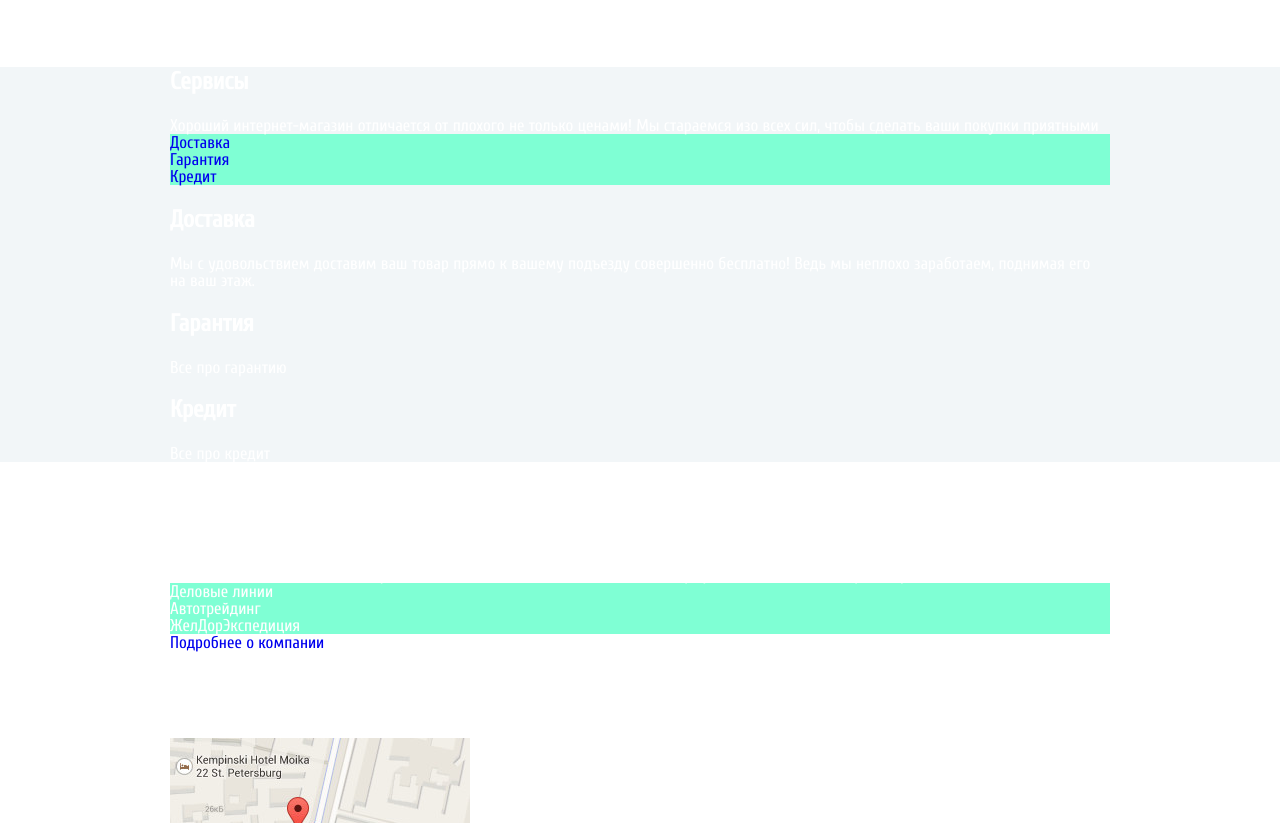
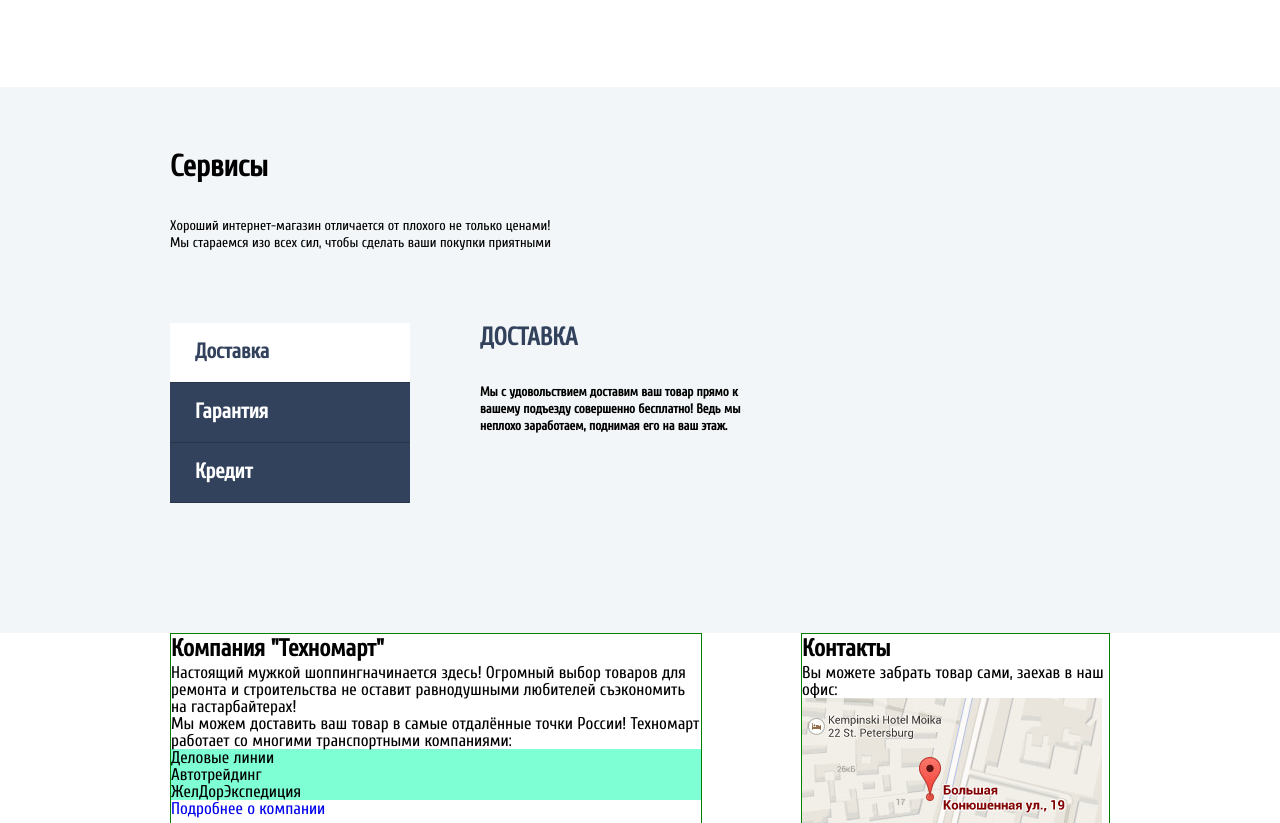
Before and after one commit to DmitryBykin/110698-technomart, a plain HTML site: page index.html in a window 1280 px wide. Shown: the part 1977-2800 px from the top of the page. Drawn offline with Linux system fonts and the light colour scheme; files whose address does not match are found by name.

Commit message:
Изменения

```diff
--- a/css/style.css
+++ b/css/style.css
@@ -42,7 +42,7 @@ ul li {
 }
 figure,
 p,
-h1 {
+h1,h2 {
   margin: 0;
   padding: 0;
 }
@@ -232,8 +232,92 @@ a {
 	margin-right: 0;
 }
 .manufacturers-items {
-	margin-bottom: 70px;
+	margin-bottom: 90px;
 }
 .services {
 	background-color: #f2f6f8;
 }
+.services-title-block {
+  padding-top: 65px;
+  padding-bottom: 5px;
+  //border: 1px solid red;
+}
+.services-title {
+  color: black;
+  font-size: 30px;
+}
+.services-title-description {
+  width: 400px;
+  height: 60px;
+  padding-top: 36px;
+  color: black;
+  font-size: 14px;
+  //border: 1px solid red;
+}
+.services-item-block {
+  width: 940px;
+  //border: 1px solid red;
+}
+.nav-services-block {
+  width: 240px;
+  //border: 1px solid black;
+  float: left;
+}
+.services-description {
+  width: 630px;
+  height: 310px;
+  //border: 1px solid black;
+  float: right;
+}
+.nav-services-block {
+  padding-top: 40px;
+  padding-bottom: 40px;
+}
+.nav-services-item {
+  padding-top: 20px;
+  padding-bottom: 22px;
+  padding-left: 25px;
+  background-color: #32425c;
+  border-bottom: 1px solid #293449;
+  font-size: 21px;
+  font-weight: bold;
+  color: white;
+}
+.item-active {
+  background-color: white;
+  color: #32425c;
+}
+.services-description h2 {
+  font-size: 25px;
+  text-transform: uppercase;
+  color: #32425c;
+}
+.services-description {
+  margin-top: 40px;
+  color: black;
+}
+.services-item-description {
+  padding-top: 30px;
+  width: 270px;
+  height: 100px;
+  font-size: 13px;
+  font-weight: bold;
+}
+.about-company {
+  width: 530px;
+  height: 385px;
+  float: left;
+  border: 1px solid green;
+  color: black;
+}
+.about-company h2,
+.map h2 {
+  color: black;
+}
+.map {
+  width: 307px;
+  height: 385px;
+  float: right;
+  border: 1px solid green;
+  color: black;
+}
--- a/index.html
+++ b/index.html
@@ -303,7 +303,7 @@
       <section class="services-title-block">
 
 		<h2 class="services-title">Сервисы</h2>
-        <p class="services-description">
+        <p class="services-title-description">
           Хороший интернет-магазин отличается от плохого не только ценами!
           Мы стараемся изо всех сил, чтобы сделать ваши покупки приятными
         </p>
@@ -312,19 +312,25 @@
 
       <section class="services-content-block">
 
-        <div class="services-item-block">
+        <div class="services-item-block clearfix">
 
 		  <div class="nav-services-block">
 		    <ul class="nav-services-list">
+              <a href="#">
+                <li class="nav-services-item item-active">
+                  Доставка
+                </li>
+              </a>
+              <a href="#">
                 <li class="nav-services-item">
-						<a href="#">Доставка</a>
+                  Гарантия
                 </li>
+              </a>
+		      <a href="#">
                 <li class="nav-services-item">
-							<a href="#">Гарантия</a>
+                  Кредит
                 </li>
-						<li class="nav-services-item">
-							<a href="#">Кредит</a>
-							</li>
+              </a>
 		    </ul>
 		   </div>
 
@@ -336,7 +342,7 @@
 				 совершенно бесплатно! Ведь мы неплохо заработаем, поднимая его на ваш этаж.
 				</p>
 		      </div>
-
+            <!--
 		      <div class="service-garanty">
 			   <h2 class="services-item-title">Гарантия</h2>
 		       <p class="services-item-description">
@@ -350,7 +356,8 @@
 				 Все про кредит
 				</p>
 		      </div>
-					</div>
+            -->
+			</div>	<!-- end services-description -->
 
         </div> <!-- end services-item-block -->
 
@@ -360,7 +367,7 @@
   </div> <!-- end services -->
 
   <div class="about-map-block">
-    <div class="container">
+    <div class="container clearfix">
 
       <section class="about-company">
         <h2>Компания "Техномарт"</h2>
```
Lines whose indentation alone changed are shown as unchanged.
